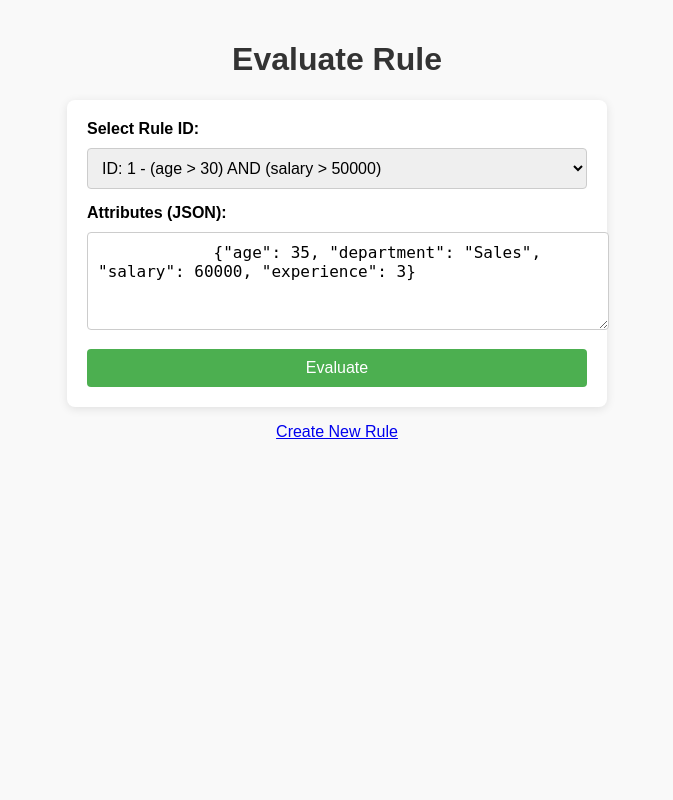
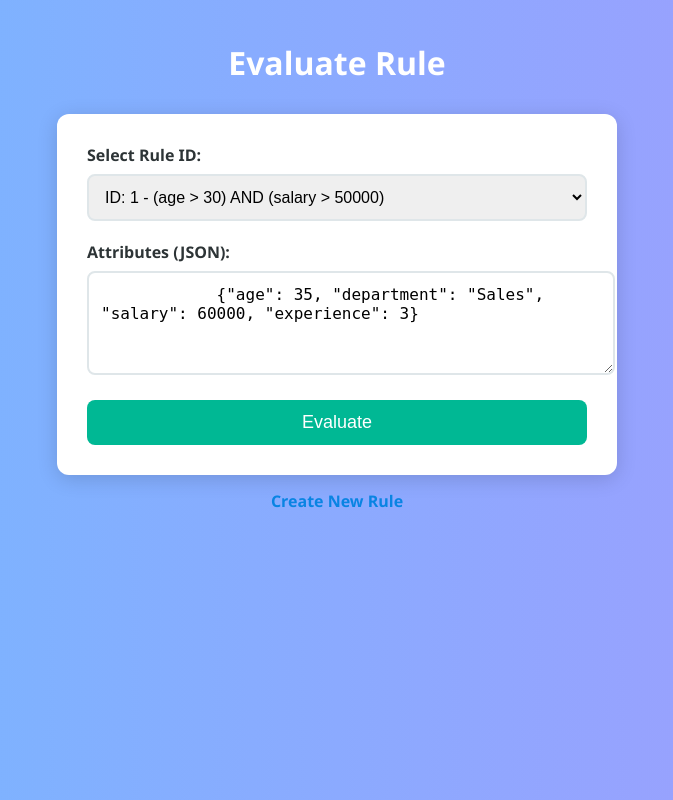
Before and after one commit to krAbhishek09/Zeotap, a Django app: template rule_engine_project/rule_engine/templates/evaluate_rule.html in a window 1280 px wide. Shown: the whole page, without its empty margins (303-976 px from the left). Run offline with Django 5.2, Linux system fonts and the light colour scheme; the template is opened without the code that fills it: values that come from a table or form of the project are taken from there, others are empty; data comes from the database, SQL or seed files in the repository; both versions use the stored data as it was after the commit.

Commit message:
Some Change

```diff
--- a/rule_engine_project/rule_engine/templates/evaluate_rule.html
+++ b/rule_engine_project/rule_engine/templates/evaluate_rule.html
@@ -5,52 +5,95 @@
     <meta name="viewport" content="width=device-width, initial-scale=1.0">
     <title>Evaluate Rule</title>
     <style>
+        /* Global Styles */
         body {
-            font-family: Arial, sans-serif;
-            background-color: #f9f9f9;
+            font-family: 'Segoe UI', Tahoma, Geneva, Verdana, sans-serif;
+            background: linear-gradient(to right, #74b9ff, #a29bfe);
             margin: 0;
             padding: 20px;
         }
+
         h1 {
-            color: #333;
+            color: white;
             text-align: center;
+            margin-bottom: 30px;
         }
+
+        /* Form Container */
         form {
             background-color: #fff;
-            border-radius: 8px;
-            box-shadow: 0 2px 10px rgba(0, 0, 0, 0.1);
+            border-radius: 12px;
+            box-shadow: 0 4px 20px rgba(0, 0, 0, 0.15);
             max-width: 500px;
             margin: auto;
-            padding: 20px;
+            padding: 30px;
+            animation: fadeIn 1s ease-in-out;
         }
+
         label {
             display: block;
-            margin-bottom: 10px;
-            font-weight: bold;
+            margin-bottom: 8px;
+            font-weight: 600;
+            color: #2d3436;
         }
+
         select, textarea {
             width: 100%;
-            padding: 10px;
-            margin-bottom: 15px;
-            border: 1px solid #ccc;
-            border-radius: 4px;
+            padding: 12px;
+            margin-bottom: 20px;
+            border: 2px solid #dfe6e9;
+            border-radius: 8px;
             font-size: 16px;
+            transition: border-color 0.3s ease;
         }
+
+        select:focus, textarea:focus {
+            border-color: #0984e3;
+            outline: none;
+        }
+
         button {
-            background-color: #4CAF50;
+            background-color: #00b894;
             color: white;
-            padding: 10px;
+            padding: 12px;
             border: none;
-            border-radius: 4px;
+            border-radius: 8px;
             cursor: pointer;
-            font-size: 16px;
+            font-size: 18px;
             width: 100%;
+            transition: background-color 0.3s ease;
         }
+
         button:hover {
-            background-color: #45a049;
+            background-color: #019875;
         }
+
         p {
             text-align: center;
+            margin-top: 15px;
+        }
+
+        p a {
+            text-decoration: none;
+            color: #0984e3;
+            font-weight: bold;
+            transition: color 0.3s ease;
+        }
+
+        p a:hover {
+            color: #74b9ff;
+        }
+
+        /* Fade-in Animation */
+        @keyframes fadeIn {
+            from {
+                opacity: 0;
+                transform: translateY(-10px);
+            }
+            to {
+                opacity: 1;
+                transform: translateY(0);
+            }
         }
     </style>
 </head>
```
Also changed, not shown: rule_engine_project/db.sqlite3.
